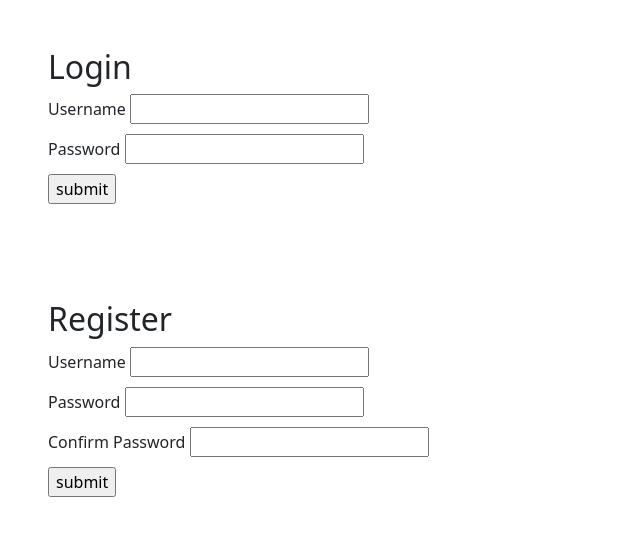
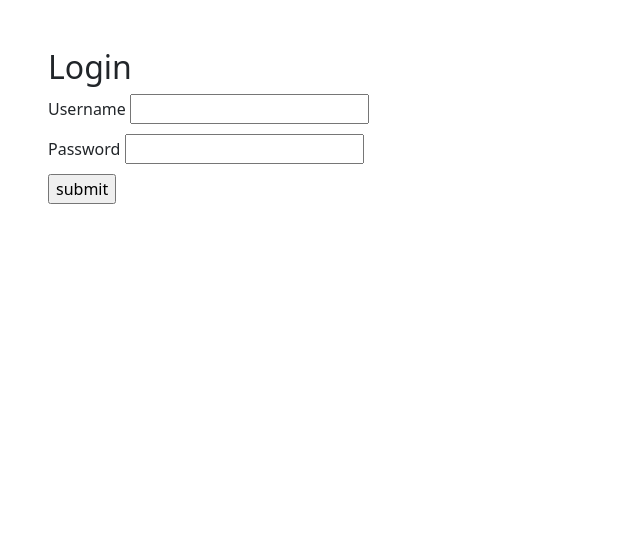
Before and after one commit to sdi160068/SafeEshop, a Django app: template auth/templates/login.html in a window 1280 px wide. Shown: the top 544 px of the page, without its empty margins (0-640 px from the left). Run offline with Django 5.2, Linux system fonts and the light colour scheme; the template is opened without the code that fills it, so the values that code supplies are empty; parts of the project's set-up code (start-up, migrations or seed data) failed here and were passed over.

Commit message:
removes register and add_product

```diff
--- a/auth/forms.py
+++ b/auth/forms.py
@@ -3,8 +3,3 @@ from django import forms
 class LoginForm(forms.Form) :
     username = forms.CharField(label="username", max_length=100)
     password = forms.CharField(label="password", max_length=100)
-
-class RegisterForm(forms.Form) :
-    username = forms.CharField(label="username", max_length=100)
-    password = forms.CharField(label="password", max_length=100)
-    confirm_password = forms.CharField(label="password", max_length=100)
--- a/auth/templates/login.html
+++ b/auth/templates/login.html
@@ -21,17 +21,5 @@
         <input style="margin-bottom: 10px;" type="password" name="password" id="password" maxlength="100" required><br>
         <input type="submit" value="submit"><br>
     </form>
-
-    <form action="auth/register" method="POST" class="p-5">
-        {% csrf_token %}
-        <h2 >Register</h2>
-        <label for="username">Username</label>
-        <input style="margin-bottom: 10px;" type="text" name="username" id="username" maxlength="100" required><br>
-        <label for="password">Password</label>
-        <input style="margin-bottom: 10px;" type="password" name="password" id="password" maxlength="100" required><br>
-        <label for="confirm_password">Confirm Password</label>
-        <input style="margin-bottom: 10px;" type="password" name="confirm_password" id="confirm_password" maxlength="100" required><br>
-        <input type="submit" value="submit"><br>
-    </form>
 </body>
 </html>
--- a/auth/urls.py
+++ b/auth/urls.py
@@ -5,5 +5,4 @@ from . import views
 urlpatterns = [
     path('', views.index),
     path('auth/login', views.login),
-    path('auth/register', views.register),
 ]
--- a/eshop/urls.py
+++ b/eshop/urls.py
@@ -6,7 +6,6 @@ app_name = 'eshop'
 
 urlpatterns = [
     path('', views.index, name="index"),
-    path('add-product/', views.add_product,name='add_product'),
     path('add-to-cart/<id>/', views.add_to_cart,name='add_to_cart'),
     path('payment/', views.payment,name='payment'),
     path('add_address/',views.add_address,name='add_address' ),
```
Also changed, not shown: auth/views.py (+1 -13 lines), eshop/templates/index.html (+0 -9 lines), eshop/views.py (+0 -15 lines).
